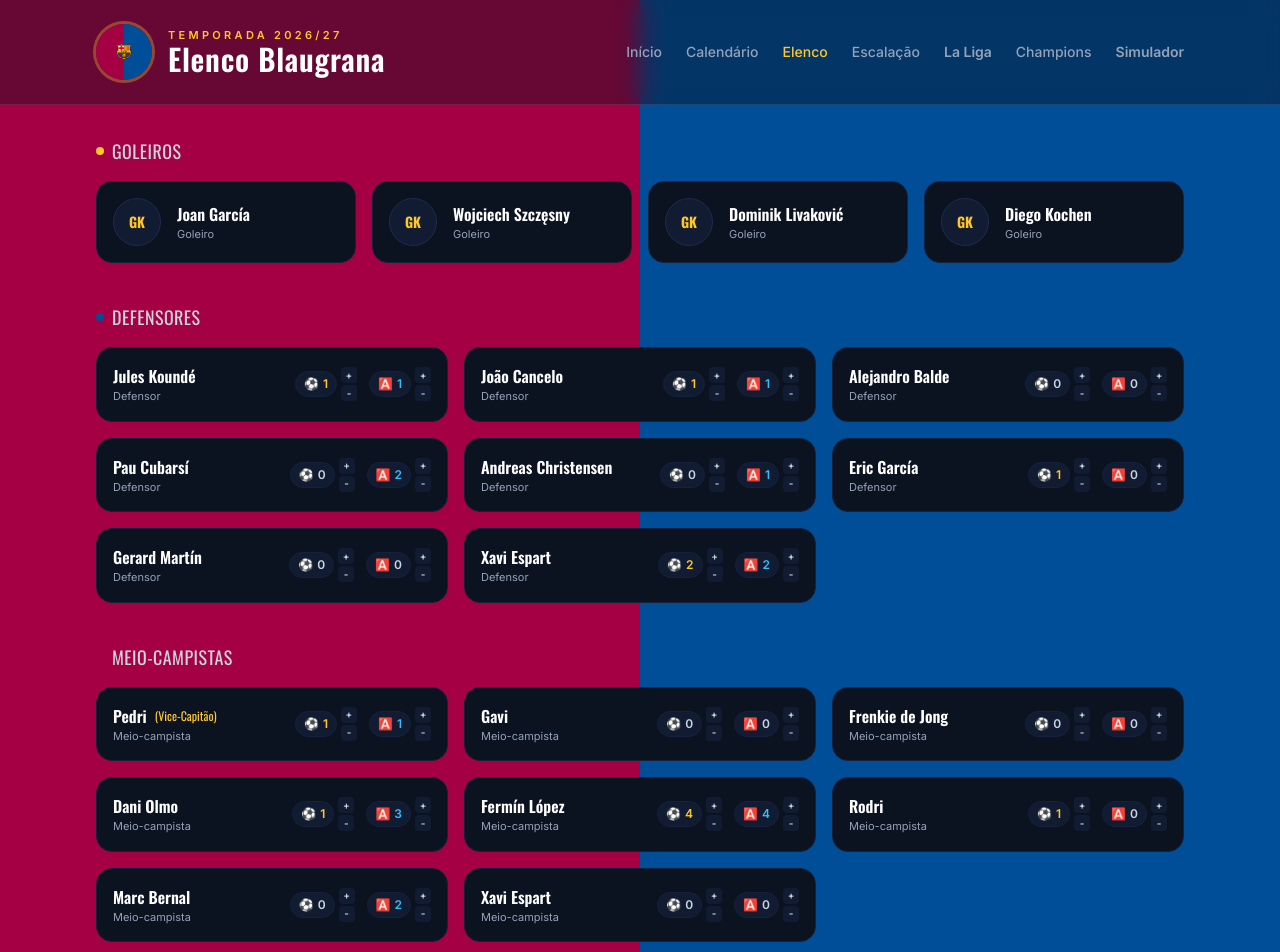
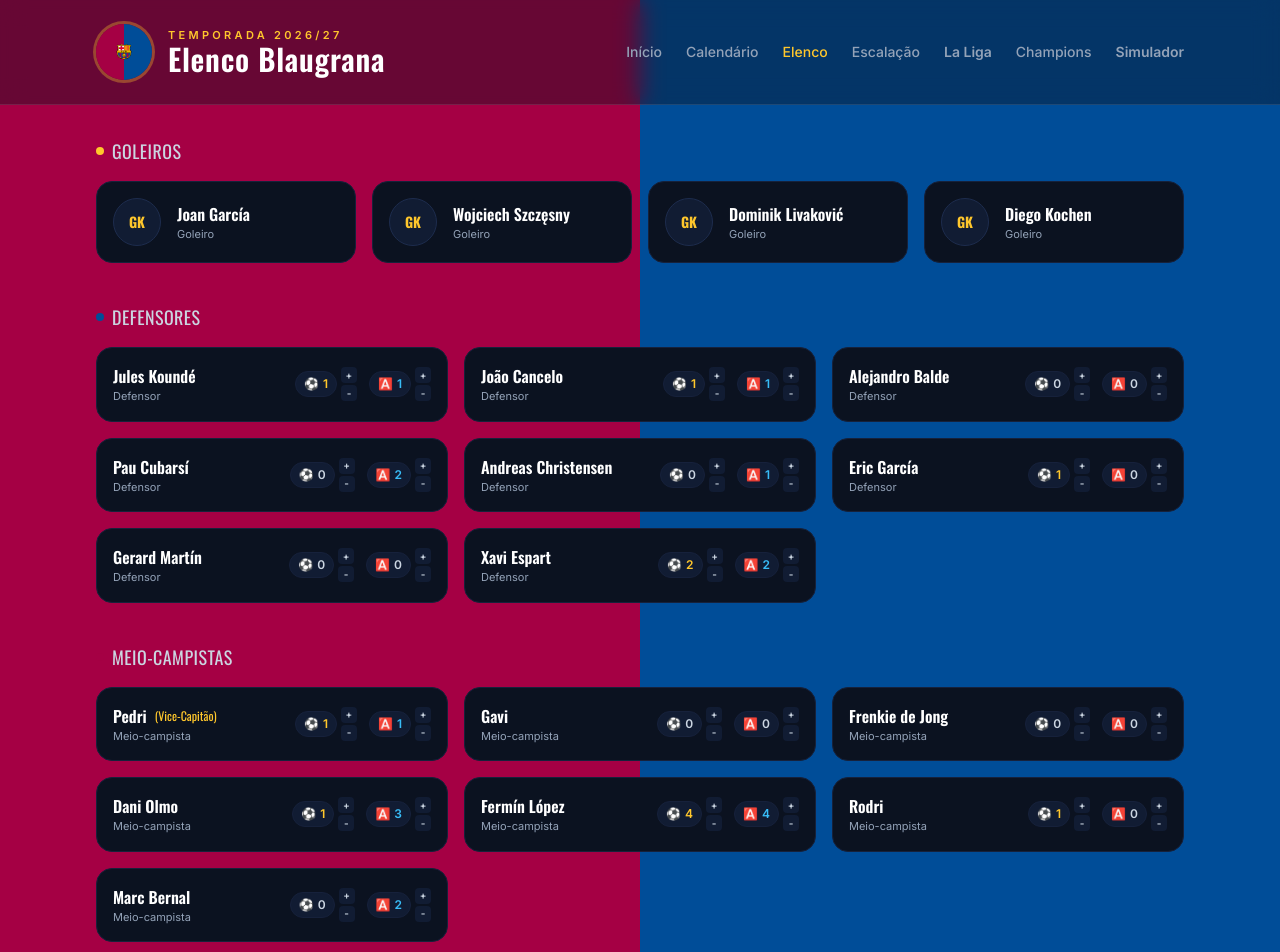
Before and after one commit to williamsramos/barcelona-calendario, a plain HTML site: page elenco.html in a window 1280 px wide. Shown: the top 952 px of the page. Drawn offline with nearby package versions, Linux system fonts and the light colour scheme.

Commit message:
Add files via upload

```diff
--- a/elenco.html
+++ b/elenco.html
@@ -175,17 +175,17 @@
     { id: 19, name: "Rodri", position: "Meio-campista", category: "meias", goals: 1, assists: 0 },
     // { id: 20, name: "Marc Casadó", position: "Meio-campista", category: "meias", goals: 0, assists: 0 },
     { id: 21, name: "Marc Bernal", position: "Meio-campista", category: "meias", goals: 0, assists: 2 },
-    { id: 22, name: "Xavi Espart", position: "Meio-campista", category: "meias", goals: 0, assists: 0 },
+
 
     // Atacantes
-    { id: 23, name: "Lamine Yamal", position: "Atacante", category: "atacantes", goals: 9, assists: 6 },
-    { id: 24, name: "Raphinha", position: "Atacante", category: "atacantes", badge: "(Capitão)", goals: 12, assists: 3 },
-    { id: 25, name: "Anthony Gordon", position: "Atacante", category: "atacantes", goals: 1, assists: 4 },
-    { id: 26, name: "Karim Adeyemi", position: "Atacante", category: "atacantes", goals: 2, assists: 2 },
-    { id: 27, name: "Roony Bardghji", position: "Atacante", category: "atacantes", goals: 0, assists: 0 },
-    { id: 28, name: "Jesse Bisiwu", position: "Atacante", category: "atacantes", goals: 0, assists: 0 },
-    { id: 29, name: "Hamza Abdelkarim", position: "Atacante", category: "atacantes", goals: 0, assists: 0 },
-    { id: 30, name: "Gabriel Jesus", position: "Atacantes", category: "atacantes", goals: 3, assists: 0 },
+    { id: 22, name: "Lamine Yamal", position: "Atacante", category: "atacantes", goals: 9, assists: 6 },
+    { id: 23, name: "Raphinha", position: "Atacante", category: "atacantes", badge: "(Capitão)", goals: 12, assists: 3 },
+    { id: 24, name: "Anthony Gordon", position: "Atacante", category: "atacantes", goals: 1, assists: 4 },
+    { id: 24, name: "Karim Adeyemi", position: "Atacante", category: "atacantes", goals: 2, assists: 2 },
+    { id: 25, name: "Roony Bardghji", position: "Atacante", category: "atacantes", goals: 0, assists: 0 },
+    { id: 27, name: "Jesse Bisiwu", position: "Atacante", category: "atacantes", goals: 0, assists: 0 },
+    { id: 28, name: "Hamza Abdelkarim", position: "Atacante", category: "atacantes", goals: 0, assists: 0 },
+    { id: 29, name: "Gabriel Jesus", position: "Atacantes", category: "atacantes", goals: 3, assists: 0 },
   ];
 
   let elenco = JSON.parse(localStorage.getItem('elencoBarca')) || elencoInicial;
```
